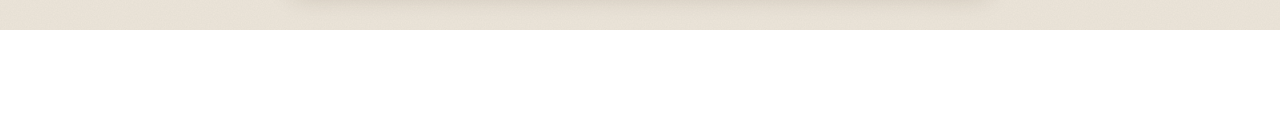
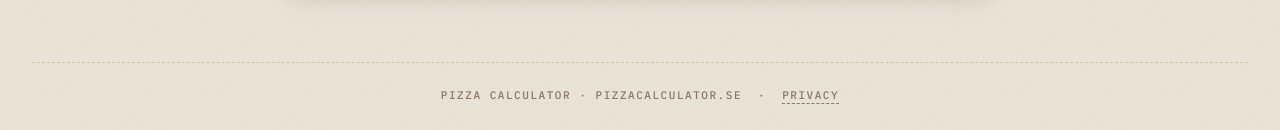
Before and after one commit to mikserf/pizzacalculator, a React (Vite) app: page /privacy in a window 1280 px wide. Shown: the part 822-952 px from the top of the page. Before the commit the page ends 852 px from the top, so only its background shows below. Built offline with nearby package versions, Linux system fonts and the light colour scheme; no server answers; a web font is replaced by a local one.

Commit message:
Add footer with privacy policy link
Google requires the privacy policy to be linked from the home page before the OAuth app can be published.

Co-Authored-By: Claude Opus 5.5 <noreply@anthropic.com>

```diff
--- a/src/App.tsx
+++ b/src/App.tsx
@@ -4,6 +4,7 @@ import PizzaCalculator from './components/PizzaCalculator';
 import PartyMode from './components/PartyMode';
 import Navigation from './components/Navigation';
 import PrivacyPage from './components/PrivacyPage';
+import Footer from './components/Footer';
 import { ThemeProvider } from './contexts/ThemeContext';
 import { AuthProvider } from './contexts/AuthContext';
 
@@ -19,6 +20,7 @@ function App() {
               <Route path="/party-mode" element={<PartyMode />} />
               <Route path="/privacy" element={<PrivacyPage />} />
             </Routes>
+            <Footer />
           </div>
         </Router>
       </AuthProvider>
--- /dev/null
+++ b/src/components/Footer.tsx
@@ -0,0 +1,19 @@
+import { Link } from 'react-router-dom';
+
+const link =
+  'transition-colors hover:text-brand-700 dark:hover:text-brand-300 underline decoration-dashed underline-offset-4';
+
+/** Site footer. The privacy link must be reachable from the home page (Google OAuth requirement). */
+const Footer = () => (
+  <footer className="mx-auto mt-8 max-w-7xl px-4 pb-10 sm:px-6 lg:px-8">
+    <div className="flex flex-wrap items-center justify-center gap-x-4 gap-y-2 border-t border-dashed border-paper-400 pt-6 font-mono text-[0.6875rem] font-medium uppercase tracking-[0.14em] text-ink-muted dark:border-char-500 dark:text-char-400">
+      <span>Pizza Calculator · pizzacalculator.se</span>
+      <span aria-hidden="true">·</span>
+      <Link to="/privacy" className={link}>
+        Privacy
+      </Link>
+    </div>
+  </footer>
+);
+
+export default Footer;
```
